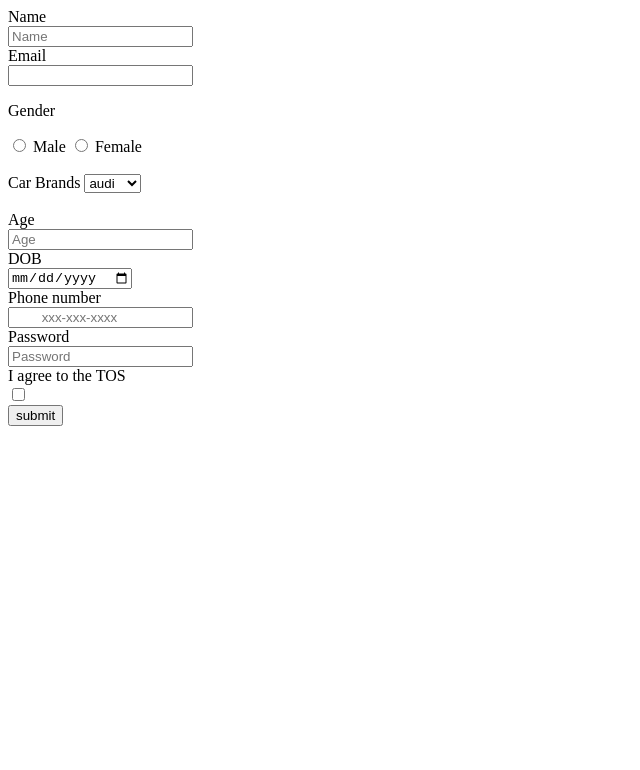
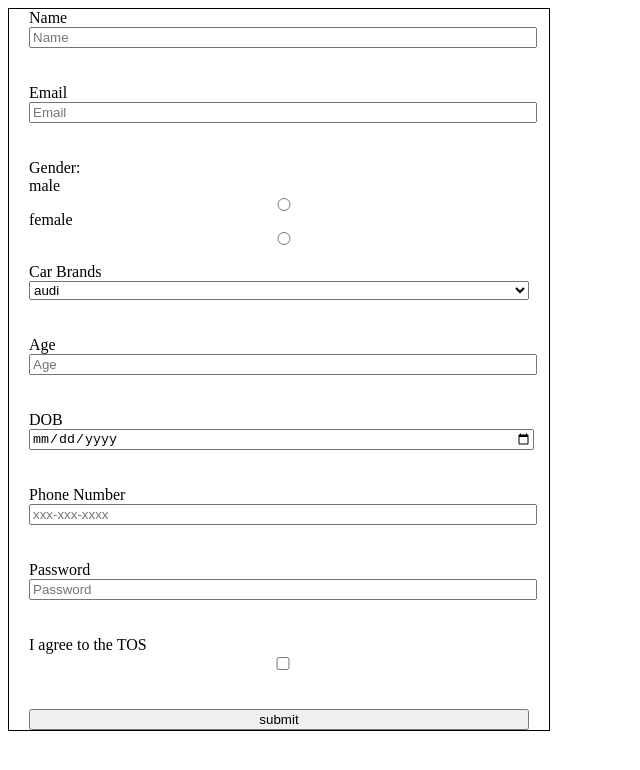
Before and after one commit to acciojob/signup-form-car-Bhavi595, a website: page main.html in a window 1280 px wide. Shown: the whole page, without its empty margins (0-640 px from the left). Drawn offline with Linux system fonts and the light colour scheme.

Commit message:
created a submission

```diff
--- a/main.html
+++ b/main.html
@@ -7,50 +7,49 @@
 </head>
 
 <body>
-  <form action="#" method="post">
-    <label for="name">Name</label><br>
-    <input id ="name"type="Text" placeholder="Name" required><br>
+	<!-- the entire body must be written by student -->
+    <form action="#" method="post">
+       <label for="name">Name</label>
+		<input  type="text" id="name" placeholder="Name"  required><br><br>
 
-    <label for="email">Email</label><br>
-    <input id ="email" type="Email" placeholder="" required><br>
+		<label for="email" >Email</label>
+		<input  type="email" id="email" placeholder="Email"  required><br><br>
 
-    <p>Gender</p>
-    <input id ="gender_m" name="gender" type="Radio" value="male"  required>
-	  <label for="gender-m">Male</label>
-	  <input id ="gender_f" name="gender" type="Radio"  value="female" required>
-	  <label for="gender-f">Female</label><br><br>
+		<span>Gender: </span>
+		<label for="gender_m" >male</label>
+		<input  type="radio"  name="gender" id="gender_m"   required>
+		<label for="gender_f" >female</label>
+		<input  type="radio"  name="gender" id="gender_f"   required>
+        <br>
 
-<label for="cars">Car Brands</label>
+		<label for="cars">Car Brands</label>
 		<select id="cars">
 			<option> audi</option>
 			<option>bmw</option>
 			<option>ferrari</option>
 			<option>alto</option>
 		</select>
-		<br><br
+		<br><br>
 
-    <label for="age">Age</label><br>
-    <input id ="age" type="Number" placeholder="Age" required><br>
+		<label for="age">Age</label>
+		<input  type="Number" id="age" placeholder="Age"  required><br><br>
 
-    <label for="dob">DOB</label><br>
-    <input id ="dob" type="Date" placeholder="" required><br>
+		<label for="dob" >DOB</label>
+		<input  type="Date" id="dob"   required><br><br>
+
+		<label for="tel">Phone Number</label>
+		<input  type="	Tel" id="tel" placeholder="xxx-xxx-xxxx"  ><br><br>
 
 
-    <label for="tel">Phone number</label><br>
-    <input id ="tel"type="Tel" placeholder="	xxx-xxx-xxxx" ><br>
+		<label for="password" >Password</label>
+		<input  type="Password" id="password" placeholder="Password"  required><br><br>
 
-    <label for="password">Password</label><br>
-    <input id ="password" type="Password" placeholder="Password" required><br>
+		<label for="tos">I agree to the TOS</label>
+		<input  type="Checkbox" id="tos"   required><br><br>
 
-    <label for="tos">I agree to the TOS</label><br>
-    <input id ="tos" type="Checkbox"  required><br>
+		<button type="submit" >submit</button>
 
-    <button type="submit">submit</button>
-
-
-  </form>
-	<!-- the entire body must be written by student -->
-
+	</form>
     <script type="text/javascript" src="./script.js">
 </script>
 
--- a/styles.css
+++ b/styles.css
@@ -1,2 +1,14 @@
 
 /* Your CSS Code here. */
+form{
+    border: 1px solid black;
+    width: 500px;
+    overflow: hidden;
+    padding-inline: 20px;
+    display: flex;
+    flex-direction: column;
+}
+form>input{
+    width: 100%;
+
+}
```
